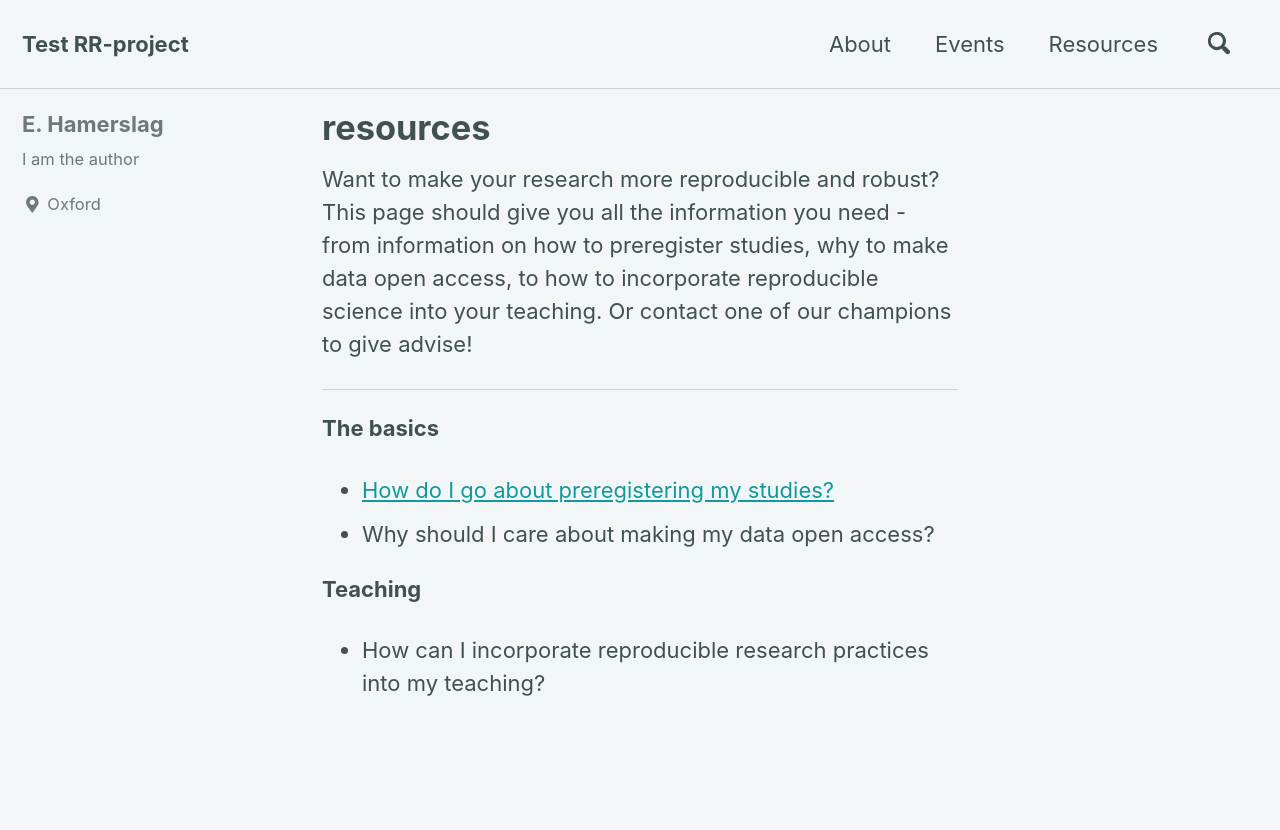
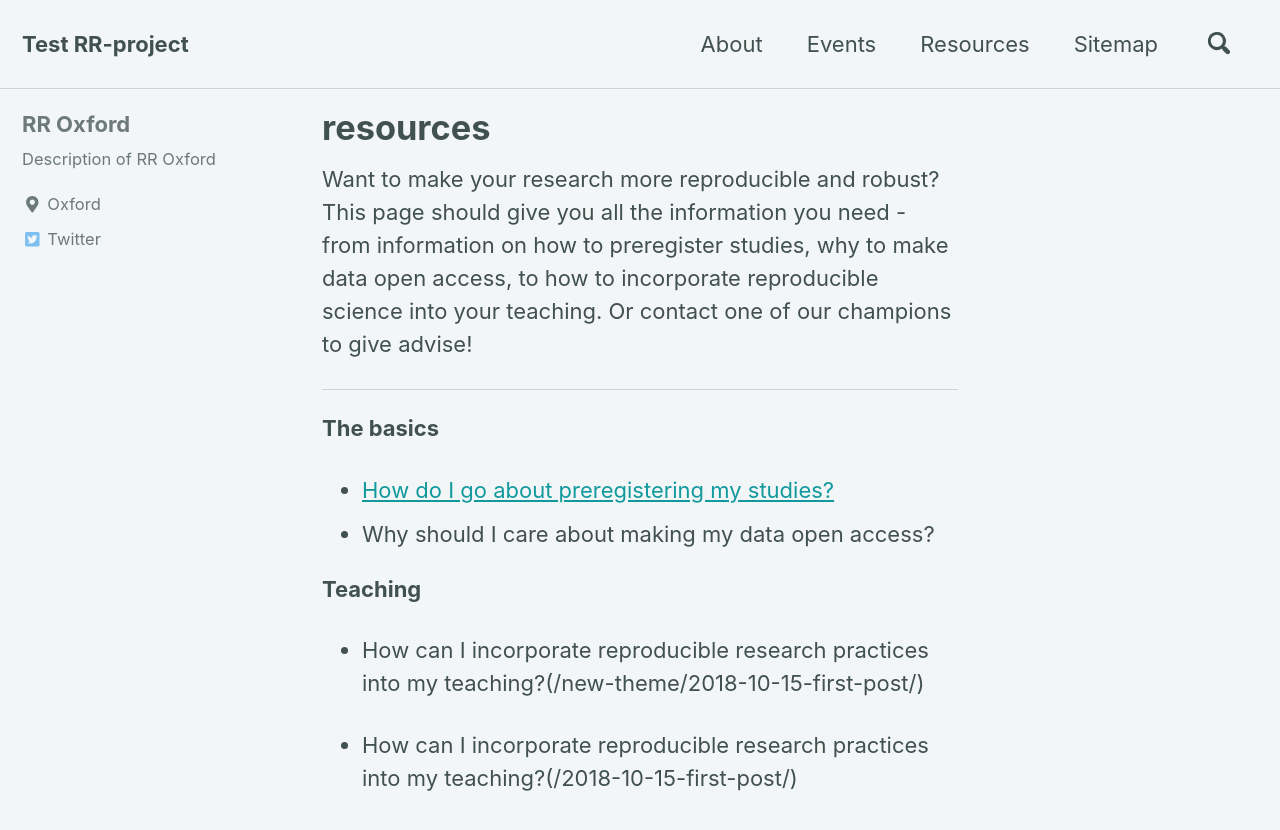
Before and after one commit to oscci/new-theme, a Jekyll site: the page built from _pages/resource_test.md, in a window 1280 px wide and 900 px high. Shown: the top 830 px of the window. Built offline with Jekyll 4.4.1, drawn with Linux system fonts in a browser that asks for light colours; cached includes are drawn as plain includes; nearby versions of some CDN libraries.

Commit message:
tests with pages and posts

```diff
--- a/_config.yml
+++ b/_config.yml
@@ -101,9 +101,9 @@ analytics:
 
 # Site Author
 author:
-  name             : "E. Hamerslag"
+  name             : "RR Oxford"
   avatar           : # path of avatar image, e.g. "/assets/images/bio-photo.jpg"
-  bio              : "I am the author"
+  bio              : "Description of RR Oxford"
   location         : "Oxford"
   email            :
   links:
@@ -115,7 +115,7 @@ author:
       # url: "https://your-website.com"
     - label: "Twitter"
       icon: "fab fa-fw fa-twitter-square"
-      # url: "https://twitter.com/"
+      url: "https://twitter.com/RR_Oxford"
     - label: "Facebook"
       icon: "fab fa-fw fa-facebook-square"
       # url: "https://facebook.com/"
--- a/_data/navigation.yml
+++ b/_data/navigation.yml
@@ -6,5 +6,5 @@ main:
     url: /events/
   - title: "Resources"
     url: /resources/
-  # - title: "Sitemap"
-  #   url: /sitemap/
+  - title: "Sitemap"
+    url: /sitemap/
--- a/_pages/resource_test.md
+++ b/_pages/resource_test.md
@@ -19,4 +19,6 @@ Want to make your research more reproducible and robust? This page should give y
 
 **Teaching**
 
-* How can I incorporate reproducible research practices into my teaching?
+* How can I incorporate reproducible research practices into my teaching?(/new-theme/2018-10-15-first-post/)
+
+* How can I incorporate reproducible research practices into my teaching?(/2018-10-15-first-post/)
```
